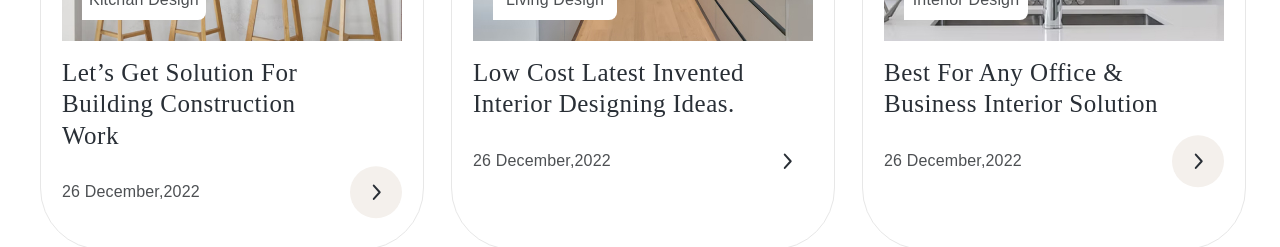
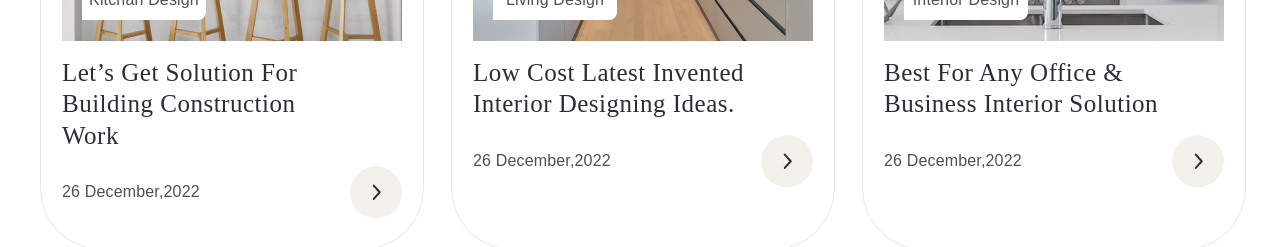
Before and after one commit to Olesya-A/HomeWork_Site_Vue_CLI, a Vue app: page / in a window 1280 px wide. Shown: the part 3700-3947 px from the top of the page. Built offline with nearby package versions, Linux system fonts and the light colour scheme.

Commit message:
main modified

```diff
--- a/src/assets/style/main.scss
+++ b/src/assets/style/main.scss
@@ -371,13 +371,6 @@ a {
             letter-spacing: 0.16px;
             text-transform: capitalize;
           }
-
-          .arrow:hover {
-            circle {
-              fill: #cda274;
-            }
-            cursor: pointer;
-          }
         }
       }
     }
--- a/src/components/Main.vue
+++ b/src/components/Main.vue
@@ -273,7 +273,7 @@
               viewBox="0 0 52 53"
               fill="none"
             >
-              <circle cx="26" cy="26.267" r="26" fill="white" />
+              <circle cx="26" cy="26.267" r="26" fill="#F4F0EC" />
               <path
                 d="M23.7714 32.9527L29.7143 26.267L23.7714 19.5813"
                 stroke="#292F36"
```
